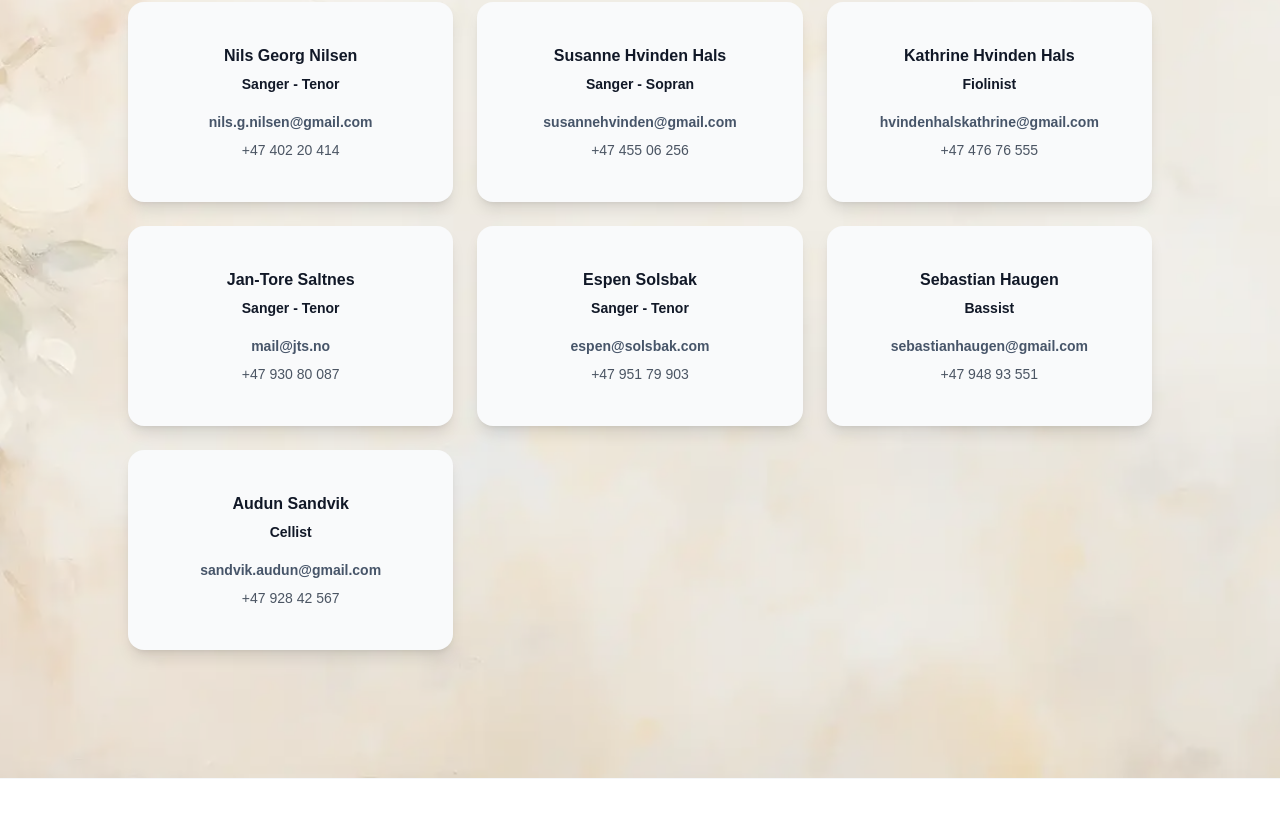
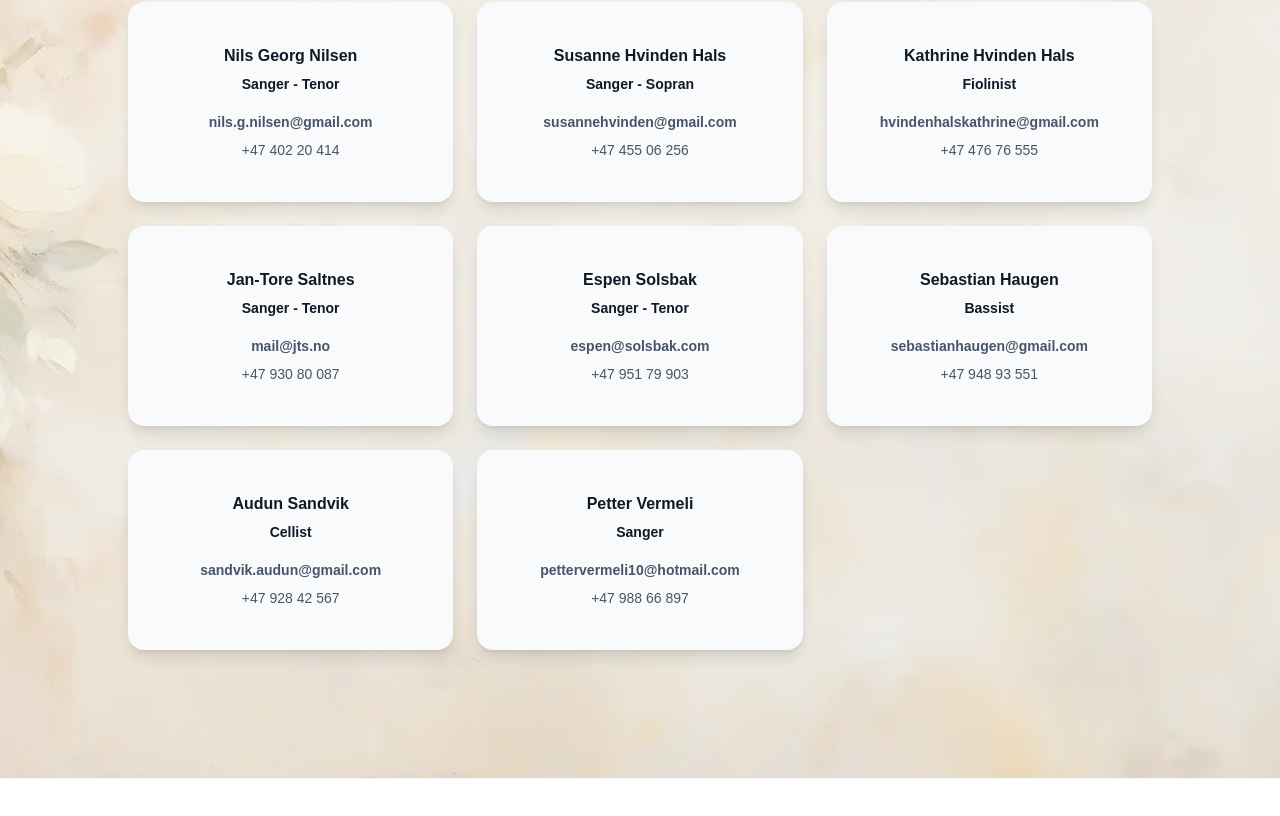
Before and after one commit to Emily-Nilsen/sangibegravelse, a Next.js app: page /kontakt in a window 1280 px wide. Shown: the part 362-1178 px from the top of the page. Built offline with nearby package versions, Linux system fonts and the light colour scheme; a web font is replaced by a local one.

Commit message:
add petter to kontakt page

```diff
--- a/src/pages/kontakt.jsx
+++ b/src/pages/kontakt.jsx
@@ -48,6 +48,12 @@ export default function Kontakt() {
       role: 'Cellist',
       email: 'sandvik.audun@gmail.com',
       phone: '+47 928 42 567',
+    },
+    {
+      name: 'Petter Vermeli',
+      role: 'Sanger',
+      email: 'pettervermeli10@hotmail.com',
+      phone: '+47 988 66 897',
     },
   ];
 
```
